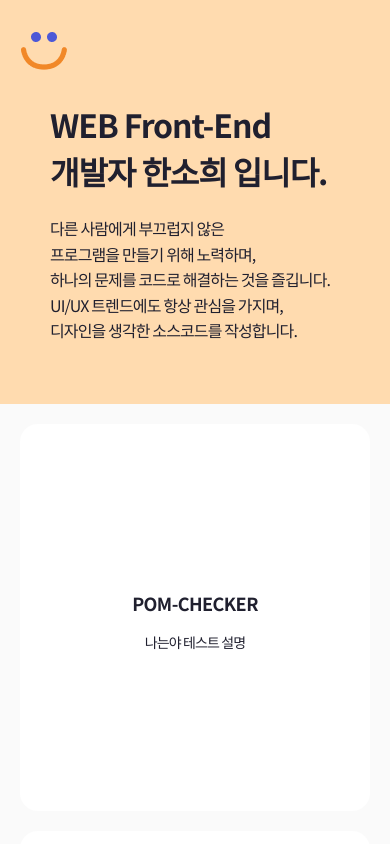
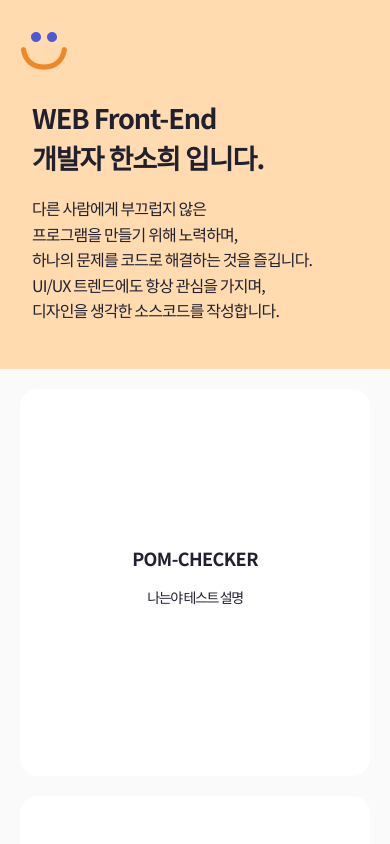
Before and after one commit to soheee94/soheee94.github.io, a React (Create React App) app in the folder portfolio/: page / in a window 390 px wide. Shown: the top 844 px of the page. Built offline with nearby package versions, Linux system fonts and the light colour scheme.

Commit message:
그리드 반응형 사이즈 조정

```diff
--- a/portfolio/src/Typography.js
+++ b/portfolio/src/Typography.js
@@ -1,11 +1,19 @@
 import React from "react";
 import styled from "styled-components";
+import media from "./utils/media";
 
 const TypographyBlock = styled.div`
   h1 {
     font-size: 2rem;
     line-height: 2.91rem;
     letter-spacing: -0.065rem;
+    margin: 0;
+    margin-bottom: 1.125rem;
+
+    ${media.medium} {
+      font-size: 1.6875rem;
+      line-height: 2.5rem;
+    }
   }
   h2 {
     font-size: 1.125rem;
@@ -21,7 +29,8 @@ const TypographyBlock = styled.div`
   p {
     font-size: 0.875rem;
     line-height: 2.25rem;
-    letter-spacing: -0.055rem;
+    letter-spacing: -0.085rem;
+    padding-bottom: 20px;
   }
 `;
 
--- a/portfolio/src/component/Header.js
+++ b/portfolio/src/component/Header.js
@@ -1,8 +1,8 @@
-import React, { useState, useLayoutEffect } from "react";
+import React from "react";
 import styled, { css } from "styled-components";
 import { useScroll, useHeader } from "../ScrollContext";
 import media from "../utils/media";
-import Menu from "./Menu";
+// import Menu from "./Menu";
 import logo from "../asset/logo.png";
 
 const ScrollAnimationStyles = css`
@@ -26,17 +26,14 @@ const Block = styled.header`
   align-items: center;
   justify-content: center;
   z-index: 2;
-  ${media.medium} {
-    align-items: flex-start;
-    width: 100%;
-    position: relative;
-    padding: 0;
-  }
 
   ${props => {
     if (props.scrollY > 3 && !props.openHeader) {
       return css`
-        width: 132px;
+        width: calc(6rem + 48px);
+        ${media.medium} {
+          width: calc(4rem + 48px);
+        }
         ${HeaderContent} {
           visibility: hidden;
           opacity: 0;
@@ -45,11 +42,12 @@ const Block = styled.header`
       `;
     }
   }}
-  & > * {
-    padding: 3rem;
-    ${media.small} {
-      padding: 25px 20px;
-    }
+
+  ${media.small} {
+    align-items: flex-start;
+    width: 100%;
+    position: relative;
+    padding: 0;
   }
 `;
 const FloatingBlock = styled.div`
@@ -61,6 +59,13 @@ const FloatingBlock = styled.div`
   position: fixed;
   background: inherit;
   top: 0;
+  padding: 3rem;
+  ${media.medium} {
+    padding: 2rem;
+  }
+  ${media.small} {
+      padding: 25px 20px;
+    }
   /* ${props =>
     props.openMenu &&
     css`
@@ -75,23 +80,16 @@ const Logo = styled.div`
 `;
 
 const HeaderContent = styled.div`
-  padding: 0 30px;
+  padding: 0  2rem;
 
   ${ScrollAnimationStyles}
   color : ${props => props.theme.point};
-  &>* {
-    padding: 0 20px;
+
+  ${media.small} {
+    padding-top: 98px;
+    padding-bottom: 25px;
   }
 
-
-  ${media.medium} {
-    padding-top: 150px;
-    padding-bottom: 60px;
-  }
-  ${media.small} {
-    padding-top: 80px;
-    /* padding-bottom: 60px; */
-  }
 `;
 
 function Header() {
--- a/portfolio/src/component/Project.js
+++ b/portfolio/src/component/Project.js
@@ -10,7 +10,7 @@ const Block = styled.div`
   padding-top: 55%;
   position: relative;
 
-  ${media.medium} {
+  ${media.small} {
     width: 100%;
     padding-top: 110%;
   }
--- a/portfolio/src/component/ProjectGrid.js
+++ b/portfolio/src/component/ProjectGrid.js
@@ -1,4 +1,4 @@
-import React, { useState, useLayoutEffect } from "react";
+import React from "react";
 import styled, { css } from "styled-components";
 import Project from "./Project";
 import media from "../utils/media";
@@ -16,10 +16,13 @@ const FullGrid = styled.div`
     props.scrollY > 3 &&
     !props.openHeader &&
     css`
-      padding-left: 132px;
+      padding-left: calc(6rem + 48px);
+      ${media.medium} {
+        padding-left: calc(4rem + 48px);
+      }
     `}
 
-  ${media.medium} {
+  ${media.small} {
     padding: 0;
   }
 `;
@@ -41,10 +44,7 @@ function ProjectGrid() {
         <Project title="MEDISIUM" description="나는야 테스트 설명" />
         <Project title="License Key Manager" description="나는야 테스트 설명" />
         <Project title="FIT-CHECKER" description="나는야 테스트 설명" />
-        <Project
-          title="POM-CHECKER Landing Page"
-          description="나는야 테스트 설명"
-        />
+        <Project title="POM-CHECKER Landing Page" description="나는야 테스트 설명" />
       </GridBlock>
     </FullGrid>
   );
```
